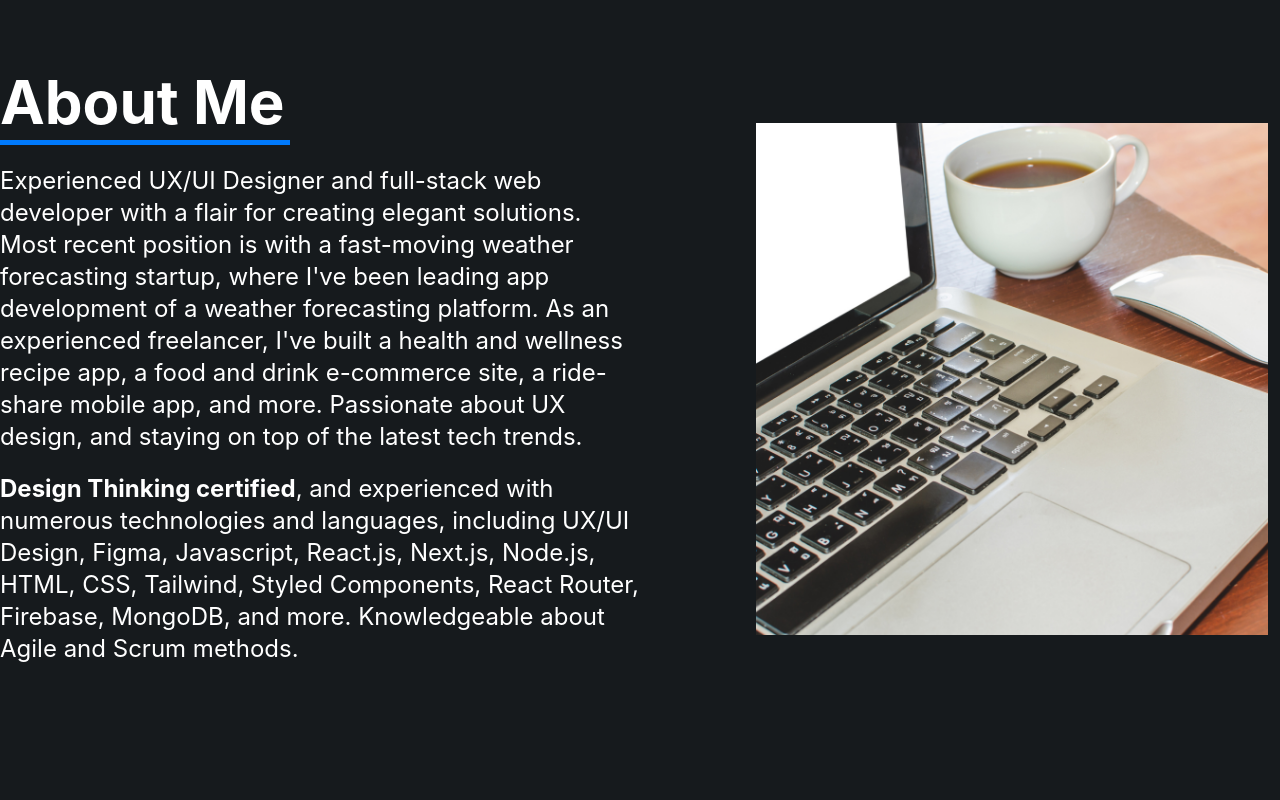
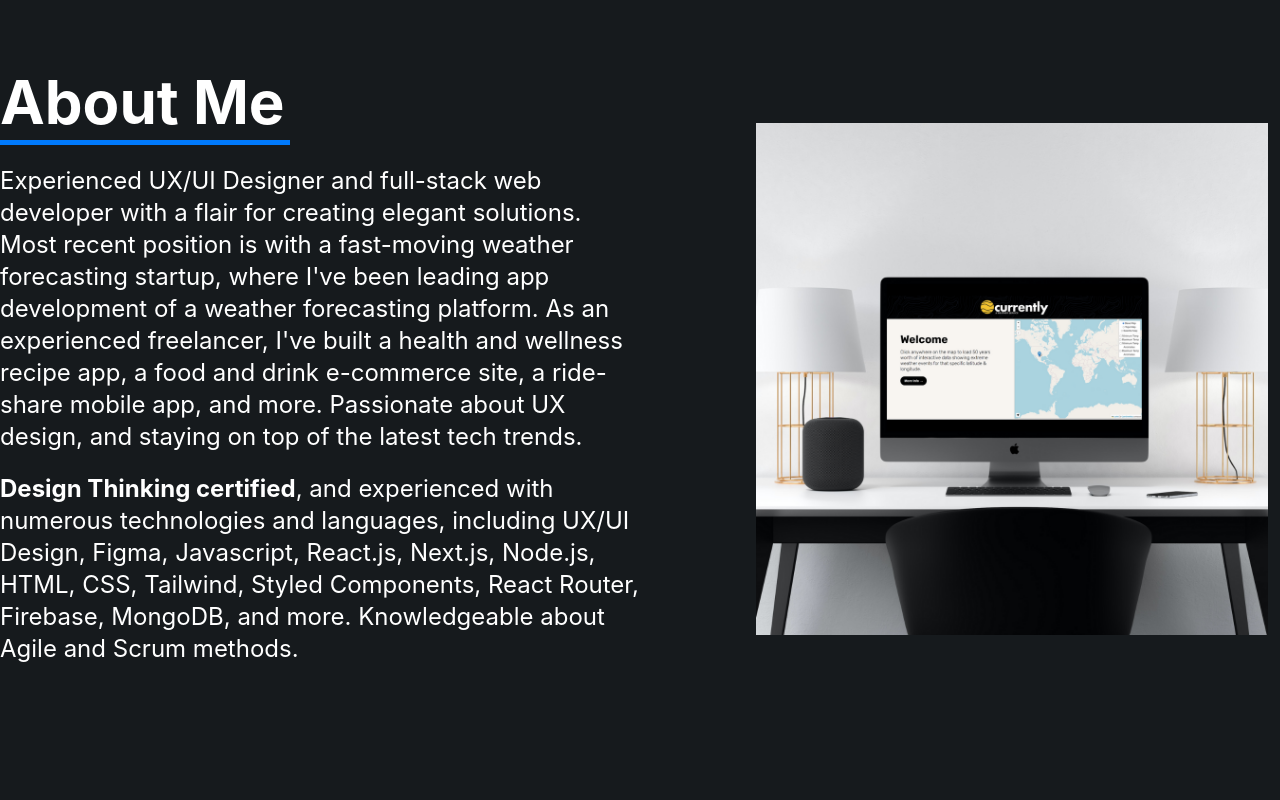
Before and after one commit to LukeHayesss/portfolio, a React (Create React App) app: page / in a window 1280 px wide. Shown: the part 840-1640 px from the top of the page. Built offline with nearby package versions, Linux system fonts and the light colour scheme.

Commit message:
updated graphics

```diff
--- a/src/components/About.js
+++ b/src/components/About.js
@@ -1,6 +1,7 @@
 import React from 'react';
 import AboutImg from '../assets/about-img.png'
 import AboutImg2 from '../assets/about-img (1).png';
+import AboutImg3 from '../assets/about-img2.png';
 
 const About = () => {
     return (
@@ -26,7 +27,7 @@ const About = () => {
          </div>
 
          <div className='about-img'>
-          <img src={AboutImg2} alt="bio image" className='w-[80%] md:ml-auto mr-3'/>
+          <img src={AboutImg3} alt="bio image" className='w-[80%] md:ml-auto mr-3'/>
          </div>
          </div>
         </section>
--- a/src/components/Projects.js
+++ b/src/components/Projects.js
@@ -7,15 +7,16 @@ import insta from '../assets/insta-img.png';
 import spotify from '../assets/spotify-img.png';
 import ubereats from '../assets/ubereats-img.png';
 import foodly from '../assets/foodly-screen.png';
+import curr2 from '../assets/curr-img2.png';
 
 
 const Projects = () => {
    const projects = [
       {
-         img: currently,
+         img: curr2,
          title: 'currently',
          desc: 'Map application built for a US startup. Tracks extreme weather events around the world; built with React.js, Leaflet.js, D3.js, AWS, Styled-Components, and Python. Responsible for the overall build + design.',
-         live: 'https://ambitious-tree-0fbea500f.2.azurestaticapps.net/',
+         live: '',
          code: 'https://github.com/LukeHayesss/extremes-build'
       },
       {
```
Also changed, not shown: src/assets/about-img2.png (added), src/assets/curr-img2.png (added).
